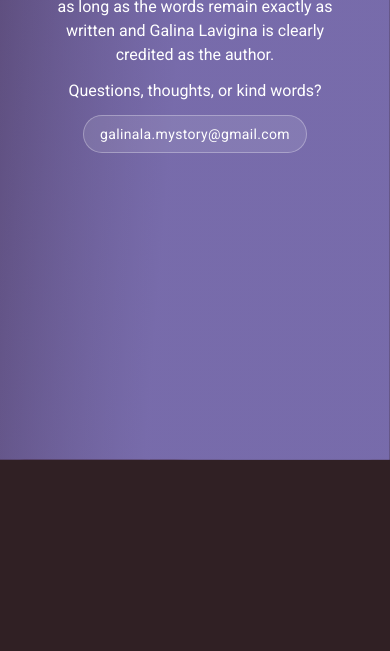
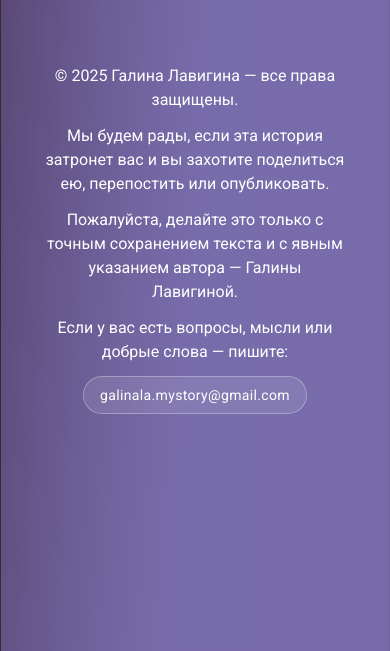
Before and after one commit to MariaLavigina/myTesting, a plain HTML site: page index.html in a window 390 px wide. Shown: the part 9904-10555 px from the top of the page. Before the commit the page ends 10364 px from the top, so only its background shows below. Drawn offline with nearby package versions, Linux system fonts and the light colour scheme; a web font is replaced by a local one.

Commit message:
mobiles links added

```diff
--- a/footer-mobile.html
+++ b/footer-mobile.html
@@ -2,7 +2,7 @@
   <div>
       <div class="relative w-full max-w-full">
         <img
-          src="images/mobile-images/footer-wave-mobile.svg"
+          src="images/mobile-images/footer-mobile.svg"
           alt="Footer SVG"
           class="w-full "
         />
@@ -209,11 +209,11 @@
 
 
 
-  <a href="https://api.whatsapp.com/send?text=https%3A%2F%2Fyourdomain.com" target="_blank" rel="noopener noreferrer" aria-label="Share on WhatsApp">
+  <a href="https://api.whatsapp.com/send?text=https%3A%2F%2Fgalina-lavigina-my-story.netlify.app%2F" target="_blank" rel="noopener noreferrer" aria-label="Share on WhatsApp">
     <img src="images/social-sharing-buttons/whatsapp-brands-solid.svg" alt="WhatsApp" class="w-10 h-10" />
   </a>
 
-  <a href="https://www.facebook.com/sharer/sharer.php?u=https%3A%2F%2Fyourdomain.com" target="_blank" rel="noopener noreferrer" aria-label="Share on Facebook">
+  <a href="https://www.facebook.com/sharer/sharer.php?u=https%3A%2F%2Fgalina-lavigina-my-story.netlify.app%2F" target="_blank" rel="noopener noreferrer" aria-label="Share on Facebook">
     <img src="images/social-sharing-buttons/facebook-brands-solid-full.svg" alt="Facebook" class="w-10 h-10" />
   </a>
 </div>
@@ -230,17 +230,18 @@
             "
           >
             <p class="mt-20  sm:mt-28">
-              © 2025 Galina Lavigina — all rights reserved.
+             © 2025 Галина Лавигина — все права защищены.
             </p>
             <p class="mt-12 sm:mt-28">
-              We’re happy for this story to be shared and published, If this
-              story speaks to you, feel free to share it,
+            Мы будем рады, если эта история затронет вас и вы захотите поделиться
+        ею, перепостить или опубликовать.
             </p>
             <p class="mt-12 sm:mt-28">
-              as long as the words remain exactly as written and Galina Lavigina
-              is clearly credited as the author.
+           Пожалуйста, делайте это только с точным сохранением текста и с явным
+        указанием автора — Галины Лавигиной.
             </p>
-            <p class="mt-12 sm:mt-28">Questions, thoughts, or kind words?</p>
+            <p class="mt-12 sm:mt-28">Если у вас есть вопросы, мысли или добрые слова — пишите:</p>
+             <!-- <p class="mt-4">galinala.mystory@gmail.com</p> -->
 
 
 
```
Also changed, not shown: images/mobile-images/footer-mobile.svg (added), images/mobile-images/footer-wave-mobile.svg (deleted).
